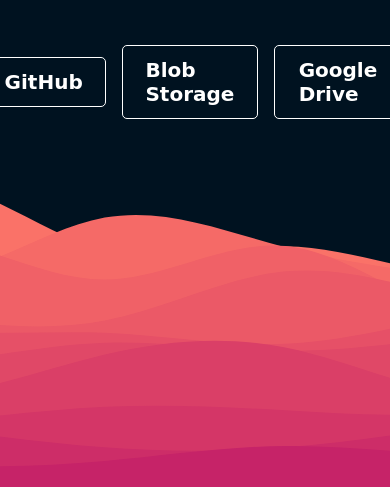
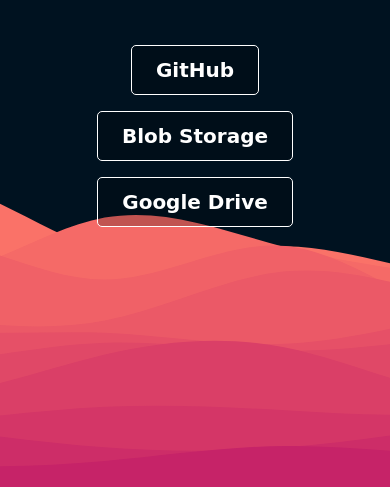
Before and after one commit to Stylioo/Stylioo.github.io, a plain HTML site: page index.html in a window 390 px wide. Shown: the part 357-844 px from the top of the page. Drawn offline with Linux system fonts and the light colour scheme; a web font is replaced by a local one.

Commit message:
responsive button

```diff
--- a/index.css
+++ b/index.css
@@ -61,6 +61,12 @@ body {
     justify-content: center;
 }
 
+@media screen and (max-width: 768px) {
+    .buttons {
+        flex-direction: column;
+    }
+}
+
 
 .buttons a {
     text-decoration: none;
@@ -69,6 +75,7 @@ body {
     padding: 0.75rem 1.5rem;
     border-radius: 5px;
     border: 1px solid #fff;
+    background-color: #00000036;
     display: flex;
     align-items: center;
     justify-content: center;
```
